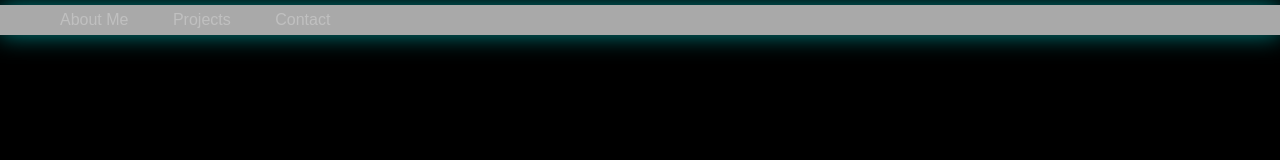
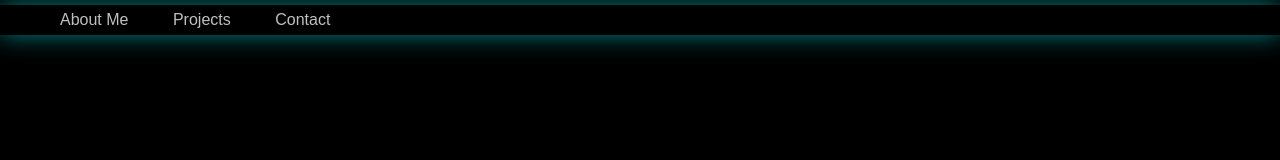
Before and after one commit to LukeNotDuke/LukeNotDuke.github.io, a plain HTML site: page index.html in a window 1280 px wide. Drawn offline with Linux system fonts and the light colour scheme.

Commit message:
Colour Changes
Makes me not hava a seizure.

```diff
--- a/index.html
+++ b/index.html
@@ -13,7 +13,7 @@
 			font-family: sans-serif;
 		}
 		header {
-			background-color: darkgrey;
+			background-color: black;
 			position: fixed;
 			left: 0;
 			right: 0;
```
